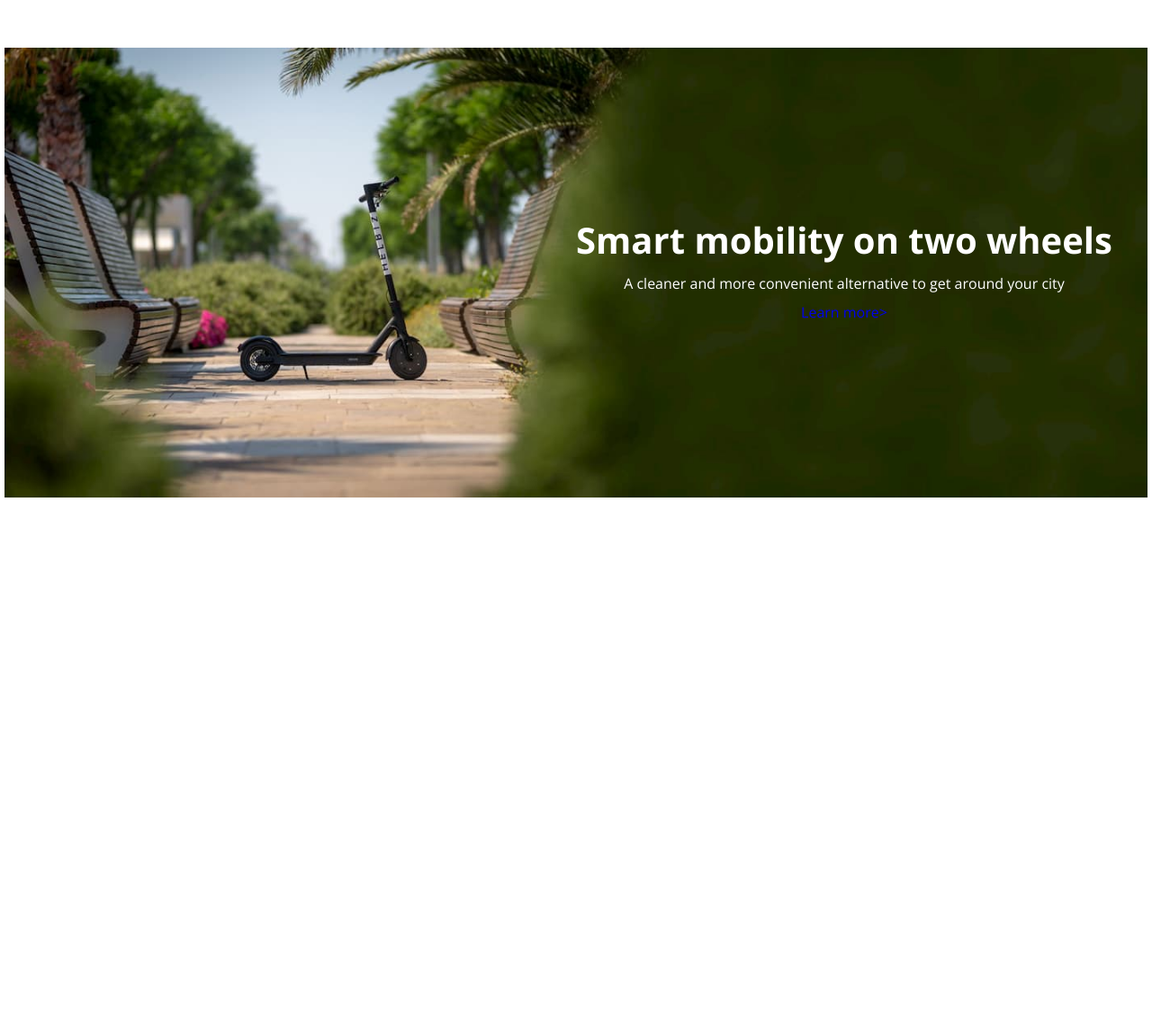
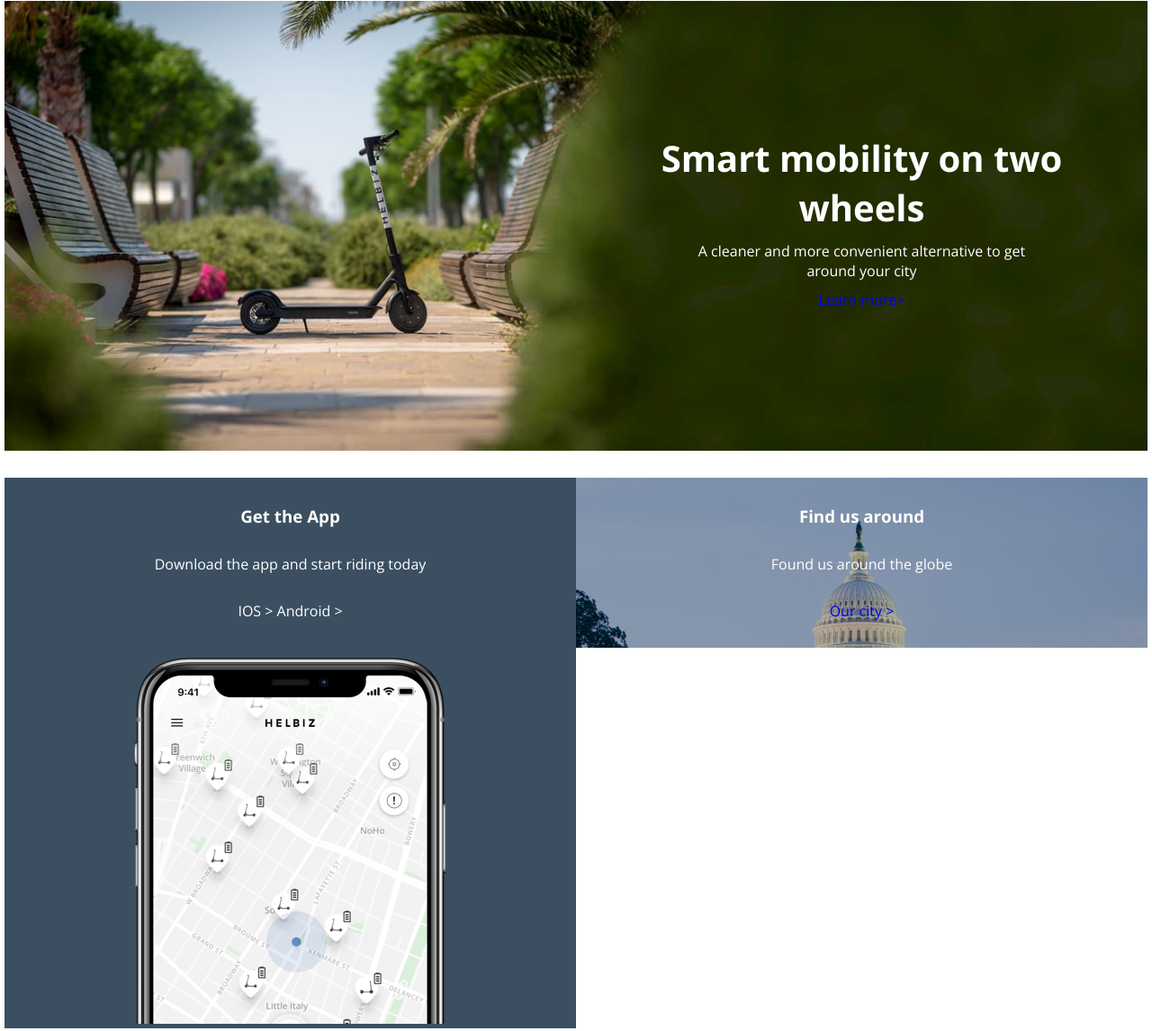
Before and after one commit to ilariamammucari/html-css-helbiz, a plain HTML site: page index.html in a window 1280 px wide. Shown: the part 1929-3075 px from the top of the page at 90% size. Before the commit the page ends 2512 px from the top, so only its background shows below. Drawn offline with nearby package versions, Linux system fonts and the light colour scheme.

Commit message:
add init of fourth section

```diff
--- a/css/framework.css
+++ b/css/framework.css
@@ -75,12 +75,19 @@
   margin-bottom: 40px;
 }
 
+.mb-30 {
+  margin-bottom: 30px;
+}
+
 /* padding */
 
 .p-tb30 {
   padding: 30px 0;
 }
 
+.pb-30 {
+  padding-bottom: 30px;
+}
 
 .plr-10 {
   padding: 0 10px;
--- a/css/style.css
+++ b/css/style.css
@@ -79,7 +79,7 @@
 
 /* section 1 */
 #prodotti img {
-  height: 350px;
+  width: 350px;
 }
 
 #prodotti .quadrato {
@@ -148,7 +148,7 @@
   top: 50%;
   transform: translateY(-50%);
   margin-left: 50%;
-
+  padding: 0 30px;
 }
 
 #mobility .scritte h2 {
@@ -157,5 +157,40 @@
 }
 
 #mobility .scritte p {
-  padding-bottom: 10px;
+  margin-bottom: 10px;
+  padding: 0 100px;
 }
+
+@media screen and (max-width:768px) {
+  #mobility .scritte {
+    margin: 0;
+    padding: 0;
+  }
+}
+
+/* sezione 4 */
+#app .primoblocco {
+  background-color: #3b4f61;
+  color: white;
+  text-align: center;
+}
+
+#app h3,
+#app p {
+  padding-top: 30px;
+}
+
+#app .testoprimoblocco img {
+  margin-top: 40px;
+}
+
+#app .secondoblocco {
+  background-image: url('../img/city.7c8c928.jpg');
+  background-repeat: no-repeat;
+  background-size: cover;
+}
+
+#app .secondoblocco .testo {
+  text-align: center;
+  color: white;
+}
--- a/index.html
+++ b/index.html
@@ -143,7 +143,27 @@
 
     <!-- 4 sezione -->
     <section id="app">
-
+      <div class="container">
+        <div class="row mb-30">
+          <div class="plr-10 col-lg-6 primoblocco">
+            <div class="testoprimoblocco">
+              <h3>Get the App</h3>
+              <p>Download the app and start riding today</p>
+              <p>IOS > Android ></p>
+              <img src="img/iphone-bg.2dae1bd.png" alt="phone">
+            </div>
+          </div>
+          <div class="plr-10 col-lg-6 secondoblocco">
+            <div class="testosecondoblocco mb-30">
+              <div class="testo">
+                <h3>Find us around</h3>
+                <p>Found us around the globe</p>
+                <p><a href="#">Our city ></a></p>
+              </div>
+            </div>
+          </div>
+        </div>
+      </div>
     </section>
     <!-- end 4 sezione -->
 
```
